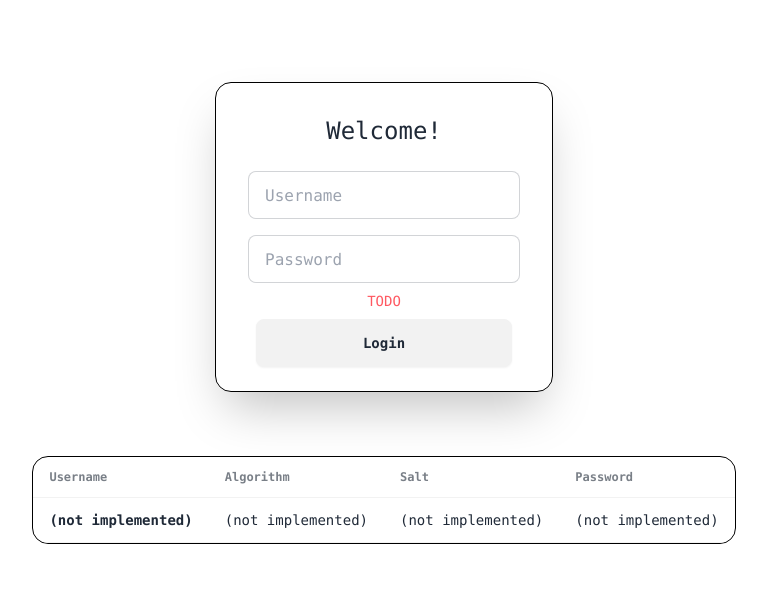
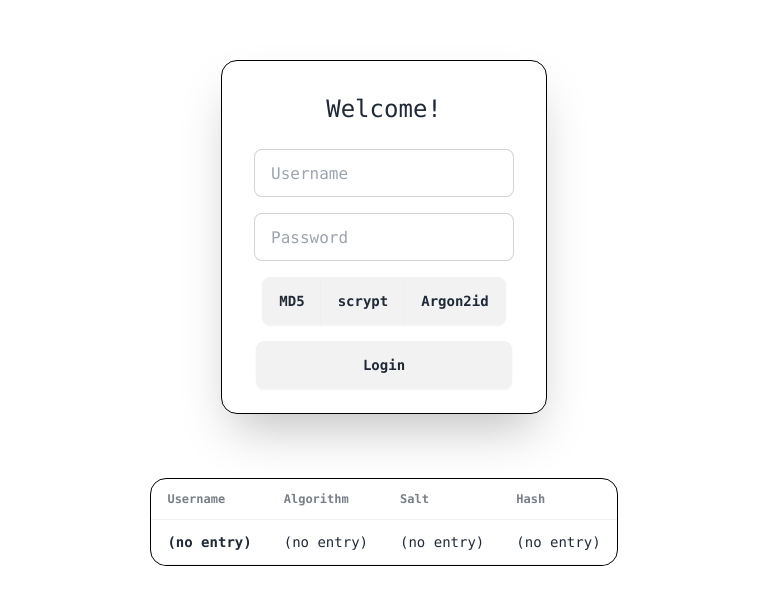
Before and after one commit to vanfossen/eduhash, a Vue app: page / in a window 1280 px wide. Shown: the part 119-724 px from the top of the page, without its empty margins (256-1023 px from the left). Built offline with nearby package versions, Linux system fonts and the light colour scheme.

Commit message:
move content back in App.vue, update login logic, add algo toggle

```diff
--- a/src/App.vue
+++ b/src/App.vue
@@ -1,20 +1,127 @@
 <!-- App.vue -->
 <script setup lang="ts">
 // vue and other libraries
-// TODO
+import { ref } from "vue";
 
-// components
-import Crypto from "./components/Crypto.vue";
-import Login from "./components/Login.vue";
+// constants
+const ALGORITHM_LIST = ["MD5", "scrypt", "Argon2id"];
 
 // variables
-// TODO
+const username = ref("");
+const password = ref("");
+const algorithm = ref("");
+const entry = ref({
+  username: "(no entry)",
+  algorithm: "(no entry)",
+  salt: "(no entry)",
+  hash: "(no entry)",
+});
+const error = ref("");
+
+// function that handles login actions
+const handleLogin = async () => {
+  // TODO - add regex for valid username characters
+  if (!username.value) {
+    error.value = "Username is required.";
+    return;
+  }
+
+  // TODO - add regex for valid password characters
+  if (!password.value) {
+    error.value = "Password is required.";
+    return;
+  }
+
+  // TODO - add regex for valid password characters
+  if (!algorithm.value) {
+    error.value = "Algorithm is required.";
+    return;
+  }
+
+  if (username.value && password.value && algorithm.value) {
+    entry.value = {
+      username: username.value,
+      algorithm: algorithm.value,
+      salt: "TODO",
+      hash: "TODO",
+    };
+
+    username.value = "";
+    password.value = "";
+    algorithm.value = "";
+    error.value = "";
+  }
+};
 </script>
 
 <template>
   <div class="flex grow flex-col items-center justify-center">
-    <Login />
-    <Crypto />
+    <!-- Login.vue -->
+    <div
+      class="my-16 flex flex-col items-center rounded-2xl border border-black px-8 py-4 font-mono shadow-2xl"
+    >
+      <h1 class="mx-2 my-4 text-2xl">Welcome!</h1>
+
+      <!-- username -->
+      <input
+        v-model="username"
+        id="username"
+        type="text"
+        placeholder="Username"
+        class="input input-bordered m-2 w-full max-w-xs"
+      />
+
+      <!-- password -->
+      <input
+        v-model="password"
+        id="password"
+        type="password"
+        placeholder="Password"
+        class="input input-bordered m-2 w-full max-w-xs"
+      />
+
+      <!-- algorithm -->
+      <div class="join my-2">
+        <label v-for="alg in ALGORITHM_LIST" :key="alg">
+          <input
+            v-model="algorithm"
+            class="btn join-item"
+            type="radio"
+            name="options"
+            :value="alg"
+            :aria-label="alg"
+          />
+        </label>
+      </div>
+
+      <!-- Display error message -->
+      <p class="my-2 text-sm text-error" v-if="error">{{ error }}</p>
+
+      <!-- login -->
+      <button class="btn btn-wide my-2" @click="handleLogin">Login</button>
+    </div>
+
+    <!-- Crypto.vue -->
+    <div class="overflow-x-auto rounded-2xl border border-black">
+      <table class="table font-mono">
+        <thead>
+          <tr>
+            <th>Username</th>
+            <th>Algorithm</th>
+            <th>Salt</th>
+            <th>Hash</th>
+          </tr>
+        </thead>
+        <tbody>
+          <tr>
+            <th>{{ entry.username }}</th>
+            <td>{{ entry.algorithm }}</td>
+            <td>{{ entry.salt }}</td>
+            <td>{{ entry.hash }}</td>
+          </tr>
+        </tbody>
+      </table>
+    </div>
   </div>
 </template>
 
--- a/src/components/Crypto.vue
+++ /dev/null
@@ -1,26 +0,0 @@
-<script setup lang="ts"></script>
-
-<template>
-  <div class="overflow-x-auto rounded-2xl border border-black">
-    <table class="table font-mono">
-      <thead>
-        <tr>
-          <th>Username</th>
-          <th>Algorithm</th>
-          <th>Salt</th>
-          <th>Password</th>
-        </tr>
-      </thead>
-      <tbody>
-        <tr>
-          <th>(not implemented)</th>
-          <td>(not implemented)</td>
-          <td>(not implemented)</td>
-          <td>(not implemented)</td>
-        </tr>
-      </tbody>
-    </table>
-  </div>
-</template>
-
-<style scoped></style>
--- a/src/components/Login.vue
+++ /dev/null
@@ -1,34 +0,0 @@
-<!-- Login.vue -->
-<script setup lang="ts"></script>
-
-<template>
-  <div
-    class="my-16 flex flex-col items-center rounded-2xl border border-black px-8 py-4 font-mono shadow-2xl"
-  >
-    <h1 class="mx-2 my-4 text-2xl">Welcome!</h1>
-
-    <!-- username -->
-    <input
-      id="username"
-      type="text"
-      placeholder="Username"
-      class="input input-bordered m-2 w-full max-w-xs"
-    />
-
-    <!-- password -->
-    <input
-      id="password"
-      type="password"
-      placeholder="Password"
-      class="input input-bordered m-2 w-full max-w-xs"
-    />
-
-    <!-- Display error message -->
-    <p class="text-sm text-error">TODO</p>
-
-    <!-- login -->
-    <button class="btn btn-wide m-2">Login</button>
-  </div>
-</template>
-
-<style scoped></style>
```
